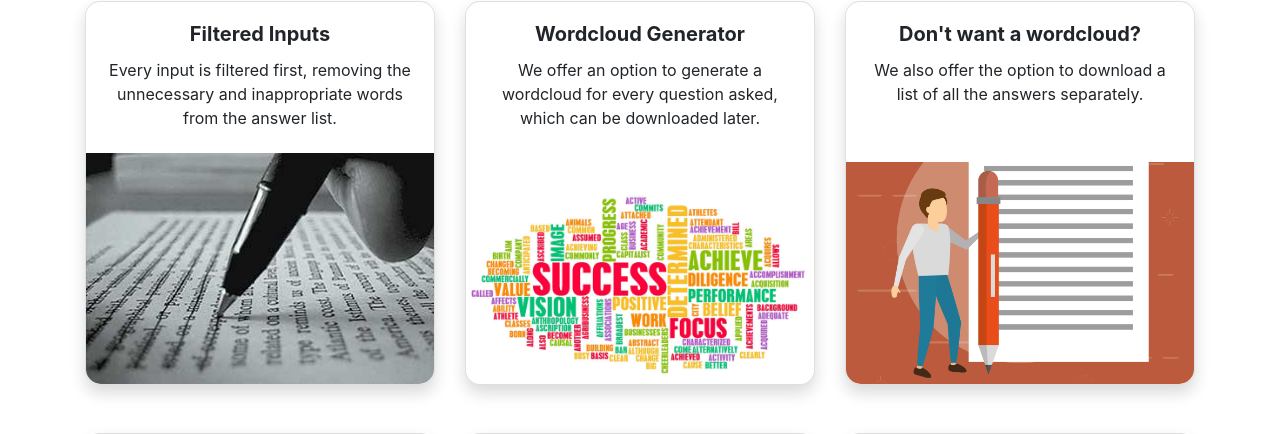
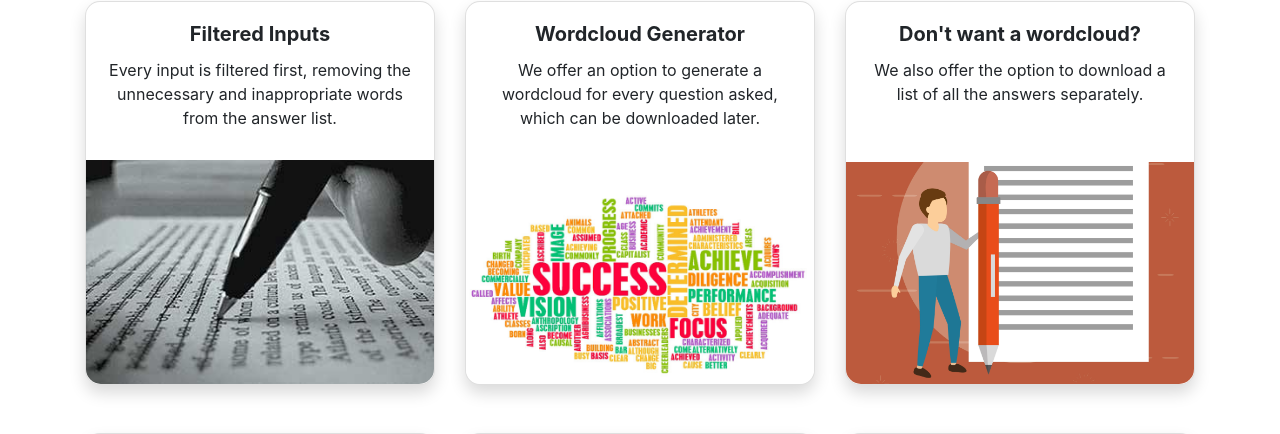
Before and after one commit to Tech-Shell/ask-it, a Django app: page / in a window 1280 px wide. Shown: the part 711-1145 px from the top of the page. Run offline with Django 3.2, Linux system fonts and the light colour scheme; some libraries are stand-ins or nearby versions.

Commit message:
card size

```diff
--- a/templates/pages/index.html
+++ b/templates/pages/index.html
@@ -22,6 +22,12 @@
   <script src="https://kit.fontawesome.com/a54d2cbf95.js"></script>
   <script src="https://firebasestorage.googleapis.com/v0/b/webp-bf95a.appspot.com/o/js%2Ftypewriter.js?alt=media&token=b4a2c772-21d8-4711-9a1a-570265a320b9"></script>
   <title>Ask-it | Home</title>
+  <style>
+    .card-img-top{
+      max-height: 14rem;
+      min-height: 9rem;
+    }
+  </style>
 </head>
 
 <body>
```
